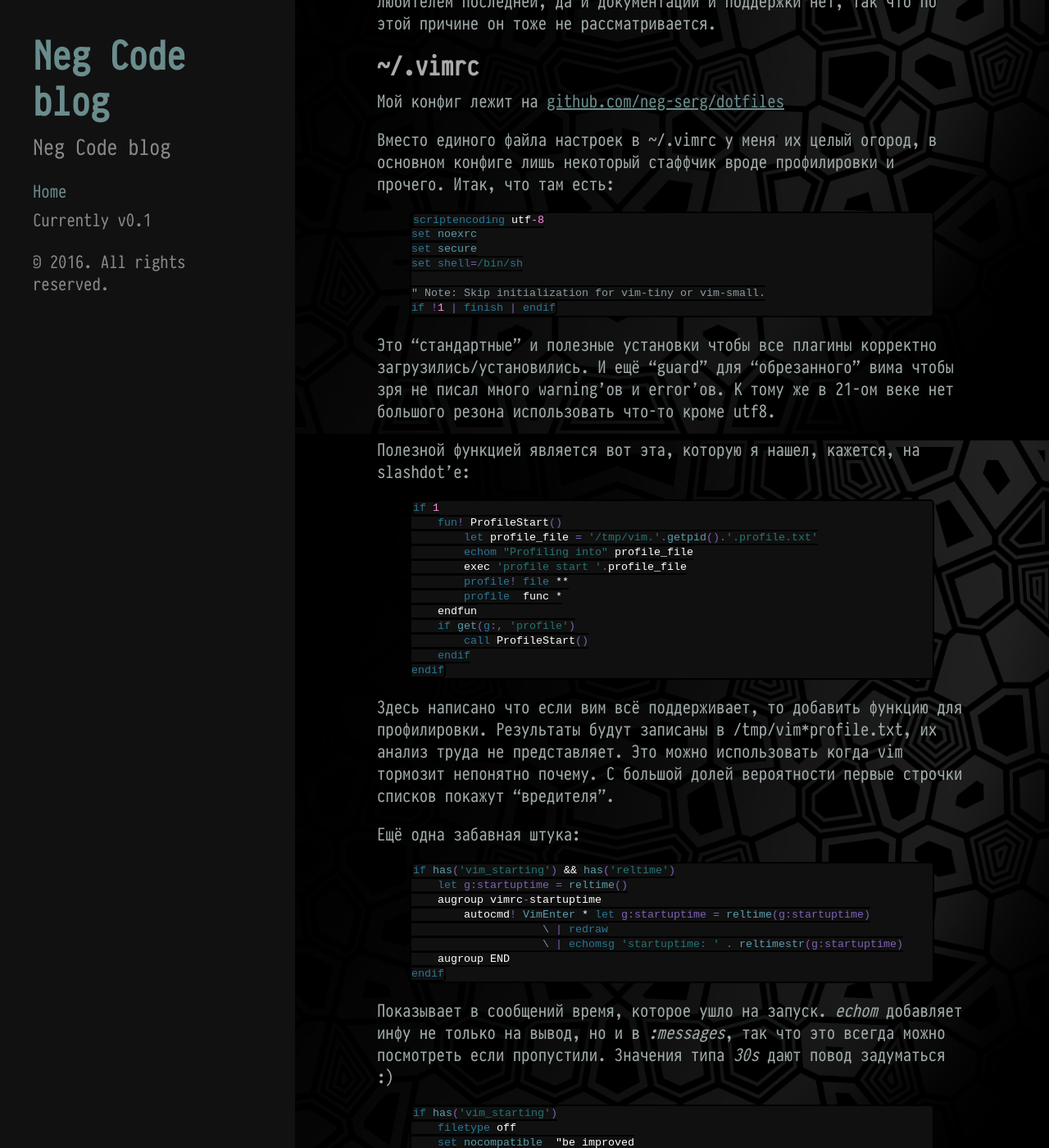
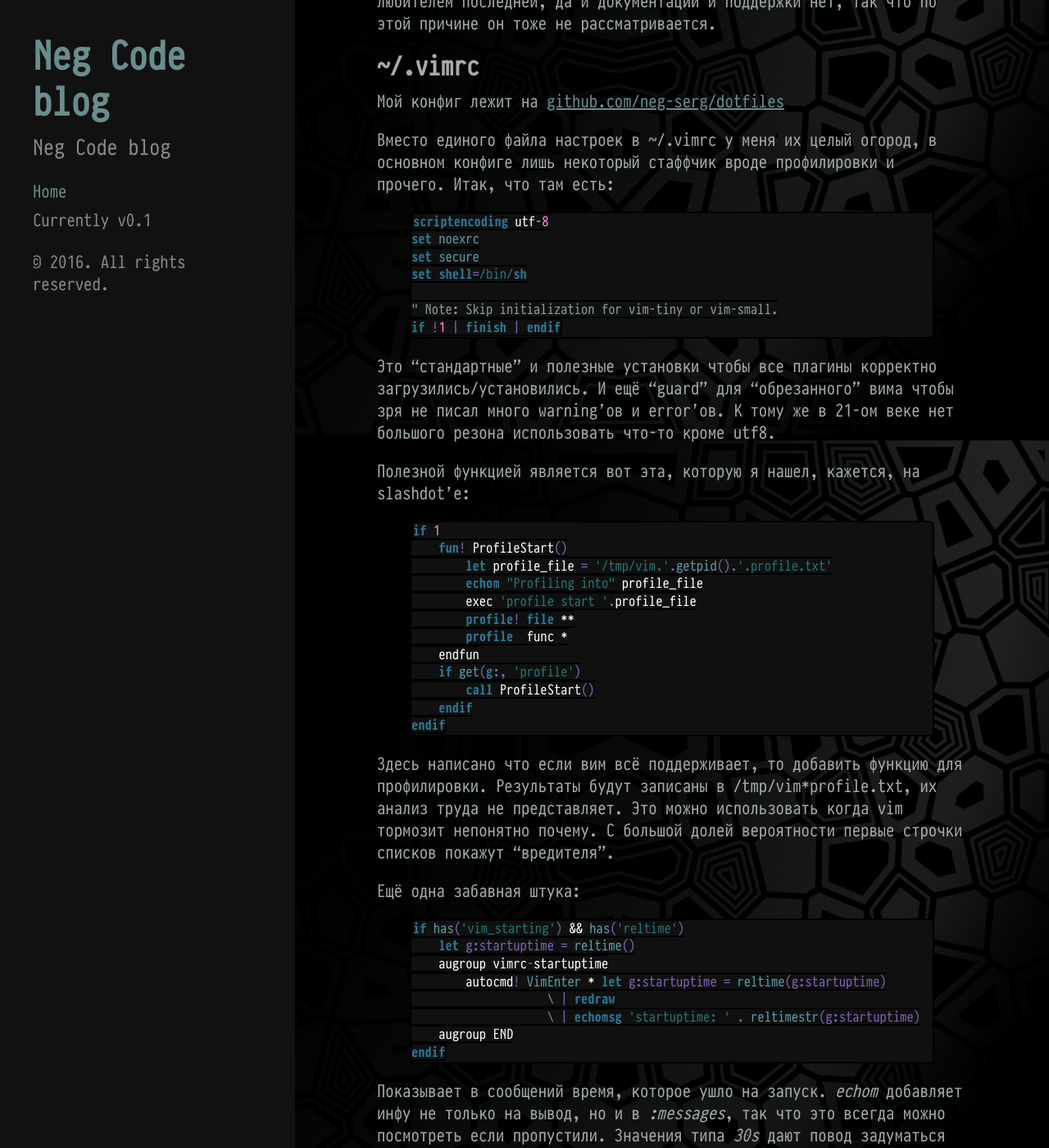
Before and after one commit to neg-serg/neg-serg.github.io, a Jekyll site: the page built from _posts/2016-01-25-vim-as-ide.md, in a window 1280 px wide and 1400 px high, scrolled down 1383 px. Shown: the whole window at 82% size. Built offline with Jekyll 4.4.1, drawn with Linux system fonts in a browser that asks for light colours; comment, search, counter and statistics services are not loaded.

Commit message:
add bold font

```diff
--- a/public/css/neg.css
+++ b/public/css/neg.css
@@ -16,6 +16,12 @@
     font-style: normal;
     font-weight: 400;
     src: url('/fonts/pragmata.ttf');
+}
+
+@font-face {
+    font-family: 'PragmataPro2bold';
+    font-style: bold;
+    src: url('/fonts/pragmata_bold.ttf');
 }
 
 * {
@@ -105,7 +111,8 @@
 code, pre {
     color: white;
     background-color: #101010;
-    font-size: 10pt;
+    font-size: 12pt;
+    font-family: "PragmataPro2";
     white-space: pre;
     border-color: black;
     border-width: 2px;
--- a/public/css/syntax.css
+++ b/public/css/syntax.css
@@ -3,7 +3,7 @@
 .highlight .c { color: #899CA1; }  /* Comment */
 .highlight .err { color: #f36a66; background-color: #7F62B3; }  /* Error */
 .highlight .language-css .k { color: #287373; }  /* Keyword */
-.highlight .k { color: #2B7694; font-style:bold;}  /* Keyword */
+.highlight .k { color: #2B7694; font-family:PragmataPro2bold; !important}  /* Keyword */
 .highlight .l { color: #7F62B3; }  /* Literal */
 .highlight .n { color: #7F62B3; }  /* Name */
 .highlight .o { color: #2B7694; font-style:bold;}  /* Operator */
```
